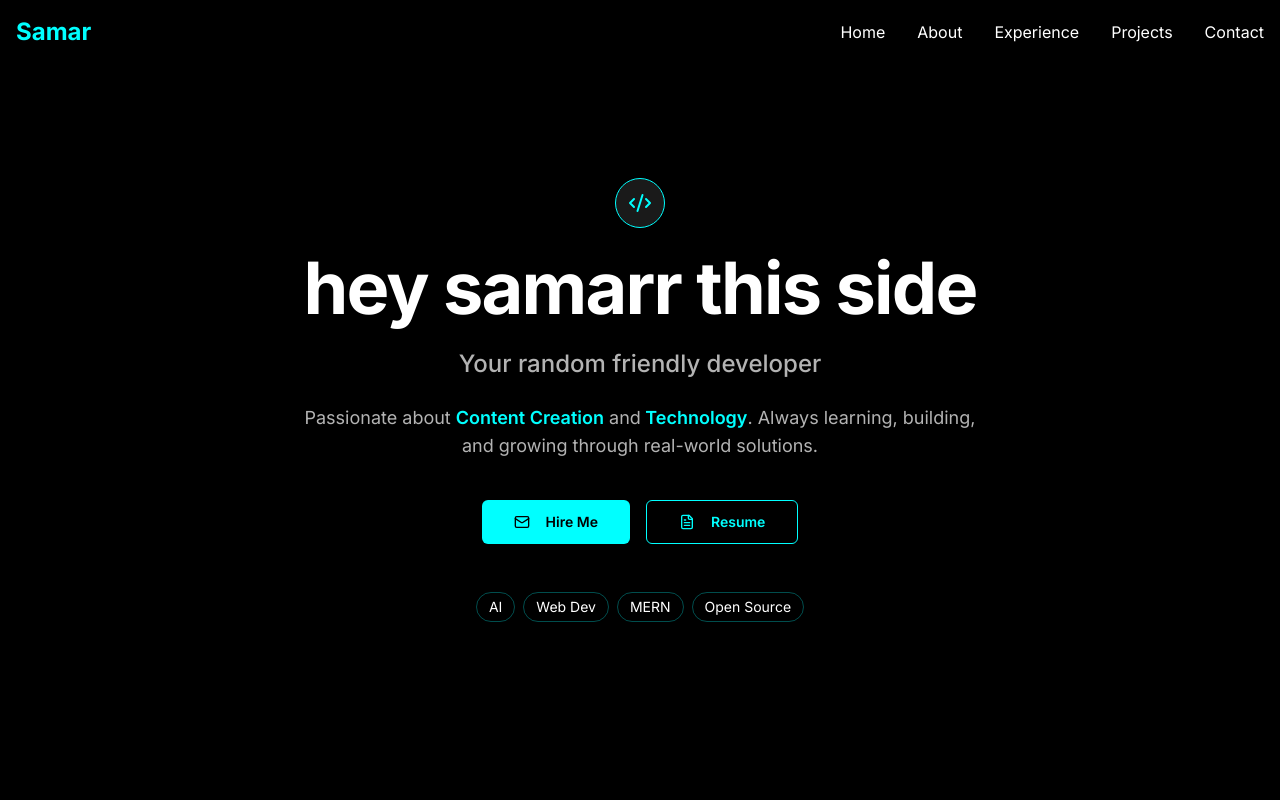
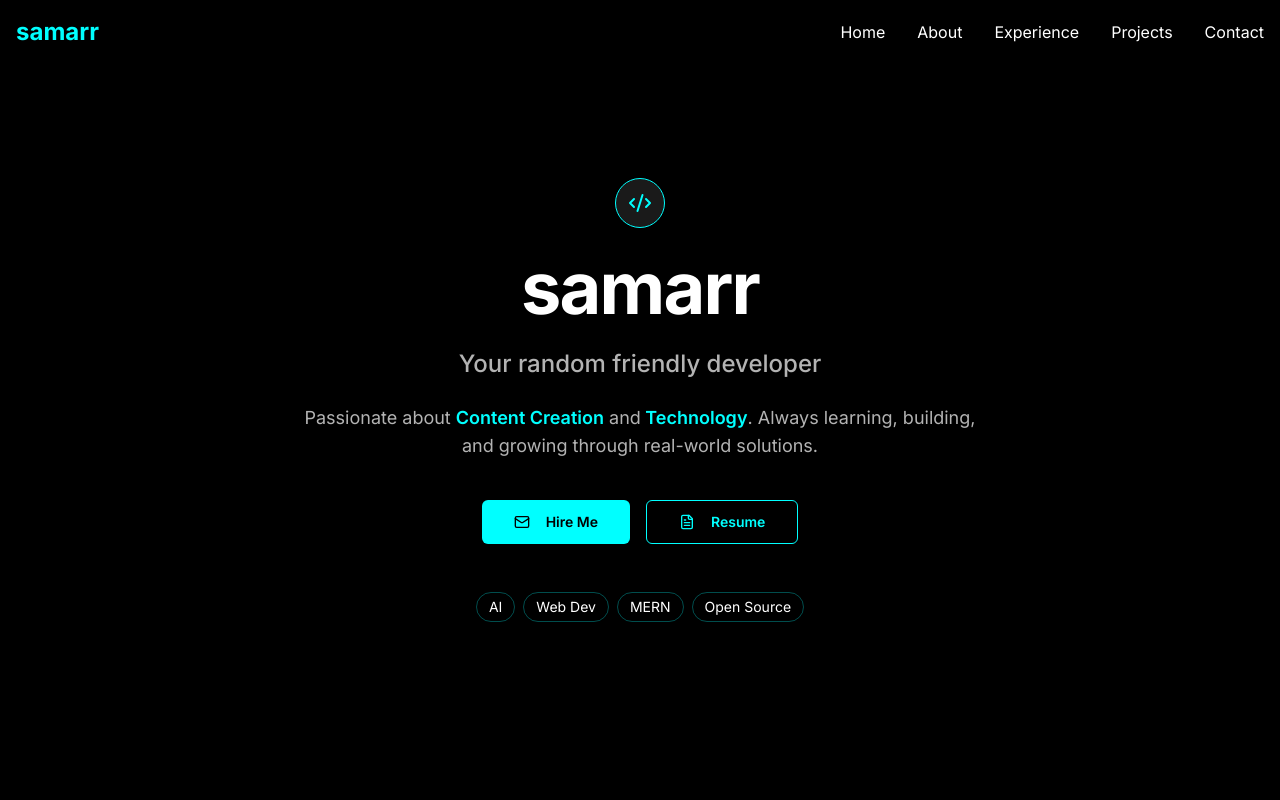
Before and after one commit to samar2341/samarcv, a React (Vite) app: page / in a window 1280 px wide. Shown: the top 800 px of the page. Built offline with nearby package versions, Linux system fonts and the light colour scheme; the HTML template or start-up script is replaced by a standard one.

Commit message:
updated samarr

```diff
--- a/src/components/Hero.tsx
+++ b/src/components/Hero.tsx
@@ -17,7 +17,7 @@ export const Hero = () => {
 
         {/* Name + Title */}
         <h1 className="text-5xl md:text-7xl font-bold tracking-tight text-foreground">
-          hey samarr this side
+          samarr
         </h1>
         <p className="text-xl md:text-2xl text-muted-foreground font-medium">
           Your random friendly developer
--- a/src/components/Navigation.tsx
+++ b/src/components/Navigation.tsx
@@ -31,7 +31,7 @@ export const Navigation = () => {
       <div className="container mx-auto px-4 py-4">
         <div className="flex items-center justify-between">
           <a href="#home" className="text-2xl font-bold text-primary hover:opacity-80 transition-opacity">
-            Samar
+            samarr
           </a>
 
           {/* Desktop Navigation */}
```
